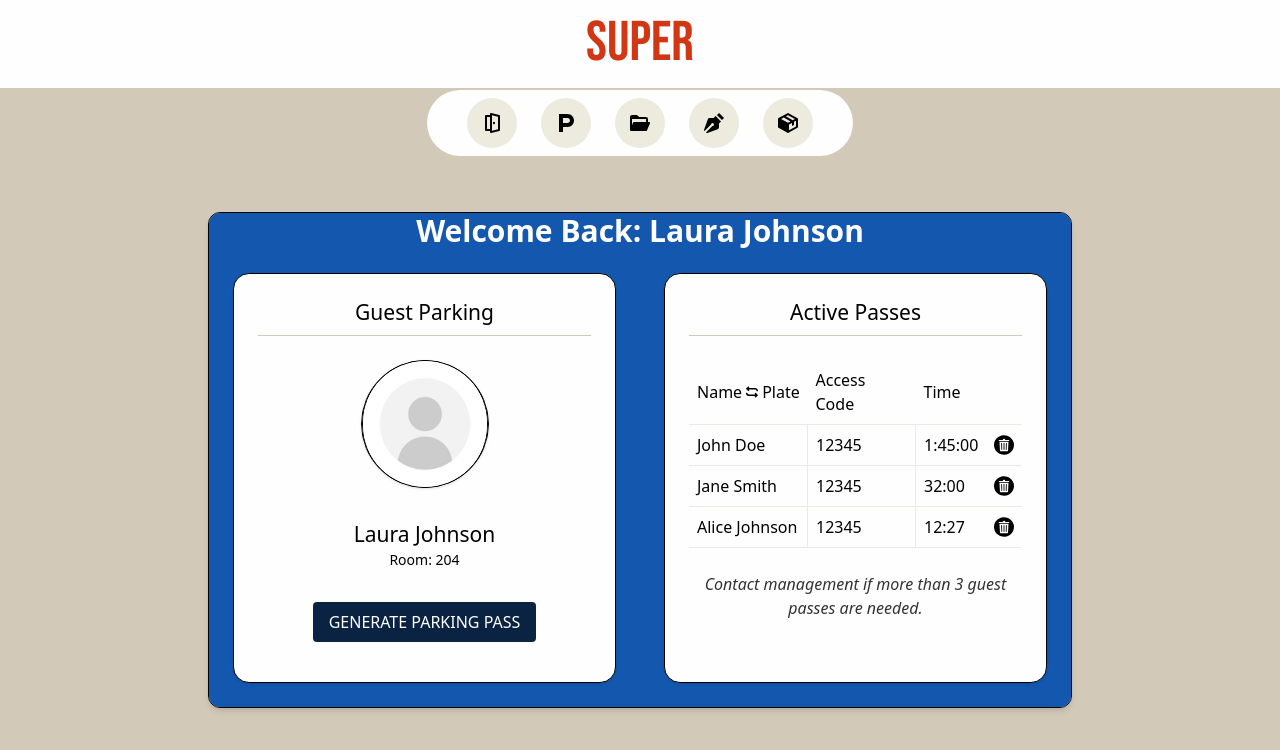
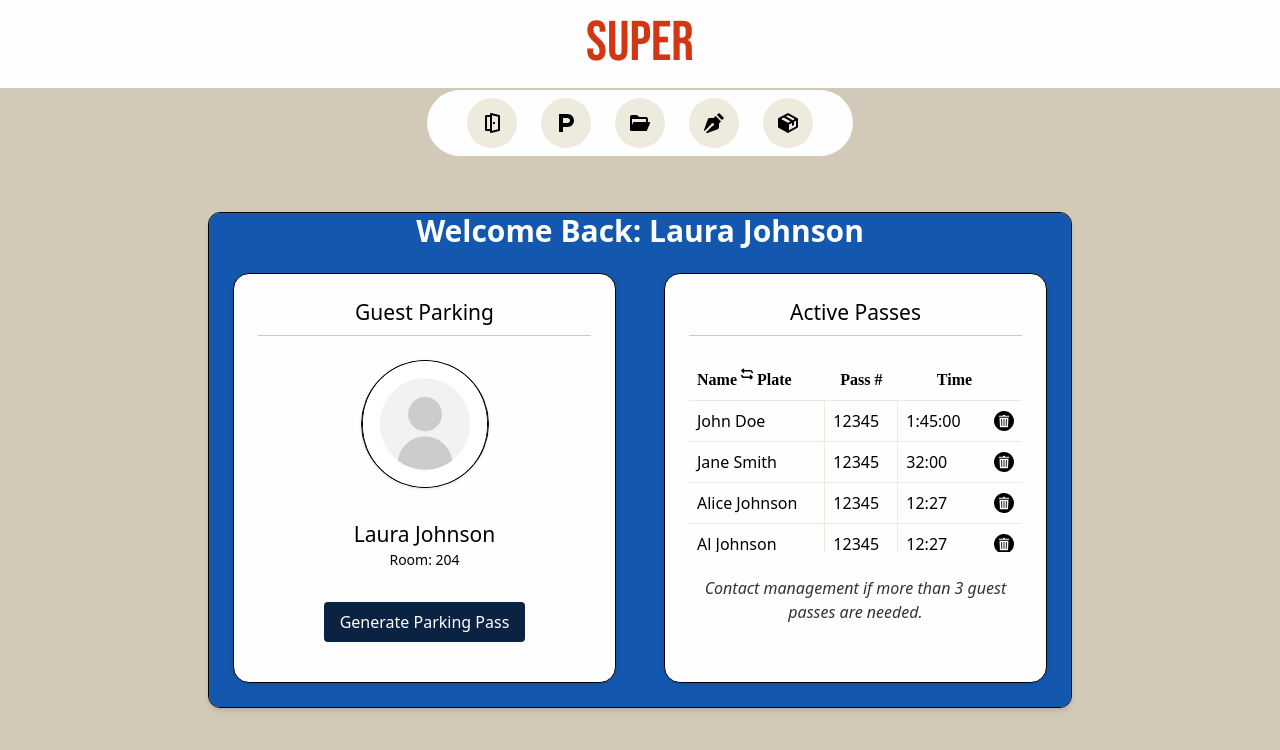
Before and after one commit to seancampbell3161/DSD-app, a React (Vite) app in the folder super_gui/: page /parking in a window 1280 px wide. Shown: the top 750 px of the page. Built offline with nearby package versions, Linux system fonts and the light colour scheme; a web font is replaced by a local one.

Commit message:
feat: enhance Activeparkpass and Parking components; add new guest data and improve form layout

```diff
--- a/super_gui/src/components/Activeparkpass.tsx
+++ b/super_gui/src/components/Activeparkpass.tsx
@@ -7,7 +7,7 @@ import swap from "/assets/icons/swap.svg";
 const Activeparkpass = () => {
   const [showLicensePlate, setShowLicensePlate] = useState(false);
 
-  // Sample data - this data would come from the DB on load, if any
+  // Temporary Mock Data
   const data = [
     {
       id: 1,
@@ -30,6 +30,20 @@ const Activeparkpass = () => {
       code: "12345",
       time: "12:27",
     },
+    {
+      id: 4,
+      name: "Al Johnson",
+      licensePlate: "DEF-456",
+      code: "12345",
+      time: "12:27",
+    },
+    {
+      id: 5,
+      name: "Tim Son",
+      licensePlate: "DEF-456",
+      code: "12345",
+      time: "12:27",
+    },
   ];
 
   const toggleDisplay = () => {
@@ -44,7 +58,7 @@ const Activeparkpass = () => {
             Welcome Back: Laura Johnson
           </h1>
           <div className="flex flex-col md:flex-row gap-4 md:gap-0 bg-accentBlue">
-            {/* Guest Parking Component - Left Side */}
+            {/* Guest Parking Component */}
             <div className="p-4 md:p-6 md:w-1/2 flex justify-center">
               <div className="hidden md:flex md:flex-col md:items-center md:justify-start border rounded-2xl p-6 w-full max-w-sm shadow-sm hover:shadow transition bg-white">
                 <div className="w-full mb-6">
@@ -73,7 +87,7 @@ const Activeparkpass = () => {
               </div>
             </div>
 
-            {/* Active Park Pass Component - Right Side */}
+            {/* Active Park Pass Component*/}
             <div className="p-4 md:p-6 md:w-1/2 flex justify-center">
               <div className="flex flex-col items-center justify-start border rounded-2xl p-6 w-full max-w-sm shadow-sm hover:shadow transition bg-white">
                 <div className="w-full mb-6">
@@ -83,23 +97,24 @@ const Activeparkpass = () => {
                   <hr className="border-[#D3C9B8] w-full mt-2" />
                 </div>
 
+                <div className="w-full h-48 overflow-y-auto no-scrollbar">
                   <table className="w-full">
-                  <thead>
+                    <thead className="sticky top-0 bg-white">
                       <tr className="border-b border-beige">
                         <th
-                        className="p-2 text-left font-normal border-b border-beige cursor-pointer"
+                          className="p-2 text-left font-body border-b border-beige cursor-pointer"
                           onClick={toggleDisplay}
                         >
-                        <div className="flex items-center">
+                          <div className="flex items-left">
                             Name{" "}
                             <img src={swap} alt="Swap" className="h-3 mx-1" />{" "}
                             Plate
                           </div>
                         </th>
-                      <th className="p-2 text-left font-normal border-b border-beige">
-                        Access Code
+                        <th className="p-2 text-center font-body border-b border-beige">
+                          Pass #
                         </th>
-                      <th className="p-2 text-left font-normal border-b border-beige">
+                        <th className="p-2 text-right font-body border-b border-beige">
                           Time
                         </th>
                         <th className="p-2"></th>
@@ -124,7 +139,10 @@ const Activeparkpass = () => {
                       ))}
                     </tbody>
                   </table>
-
+                </div>
+                <div className="flex justify-center sm:hidden">
+                  <Parking />
+                </div>
                 <p className="mt-6 text-charcoal italic text-center">
                   Contact management if more than 3 guest passes are needed.
                 </p>
--- a/super_gui/src/components/Parking.tsx
+++ b/super_gui/src/components/Parking.tsx
@@ -7,7 +7,7 @@ const Parking = () => {
     <section className="p-4 text-center">
       <button
         onClick={() => setIsModalOpen(true)}
-        className="sm:w-auto sm:px-4 py-2 rounded bg-blue text-white uppercase"
+        className="sm:w-auto sm:px-4 py-2 rounded bg-blue text-white capitalize px-6"
       >
         generate parking pass
       </button>
@@ -15,11 +15,31 @@ const Parking = () => {
       {isModalOpen && (
         <div className="z-10 fixed inset-0 bg-black bg-opacity-50 backdrop-blur-sm backdrop-brightness-50 flex justify-center items-center">
           <div className="bg-white p-6 w-full max-w-md shadow-lg sm:rounded">
+            <h1 className="block text-xl font-body font-bold text-gray-700 mb-2">
+              Tenant Info
+            </h1>
+            <hr className="border-[#D3C9B8] w-full mb-4" />
+
             <form>
               <div className="mb-4">
                 <label
+                  htmlFor="apartmentNumber"
+                  className="block text-base font-medium text-gray-700"
+                >
+                  Apartment #
+                </label>
+                <input
+                  type="text"
+                  name="apartmentNumber"
+                  id="apartmentNumber"
+                  className="mt-1 block w-full px-3 py-2 border border-gray-300 rounded-md shadow-sm focus:outline-none focus:ring-accentGreen focus:border-accentGreen sm:text-sm"
+                  required
+                />
+              </div>
+              <div className="mb-4">
+                <label
                   htmlFor="name"
-                  className="block text-sm font-medium text-gray-700"
+                  className="block text-base  font-medium text-gray-700"
                 >
                   Name
                 </label>
@@ -34,7 +54,7 @@ const Parking = () => {
               <div className="mb-4">
                 <label
                   htmlFor="licensePlate"
-                  className="block text-sm font-medium text-gray-700"
+                  className="block text-base font-medium text-gray-700"
                 >
                   License Plate Number
                 </label>
@@ -46,13 +66,14 @@ const Parking = () => {
                   required
                 />
               </div>
-              {/* Centered and equal-sized buttons */}
+
+              {/* Confirm & Delete Btns*/}
               <div className="flex justify-center gap-4">
                 <button
                   type="submit"
                   className="flex-1 py-2 px-4 border border-transparent shadow-sm text-sm font-medium rounded-md text-white bg-accentGreen focus:outline-none focus:ring-2 focus:ring-offset-2 focus:ring-green-500"
                 >
-                  Confirm
+                  Submit
                 </button>
                 <button
                   type="button"
```
Lines whose indentation alone changed are shown as unchanged.
